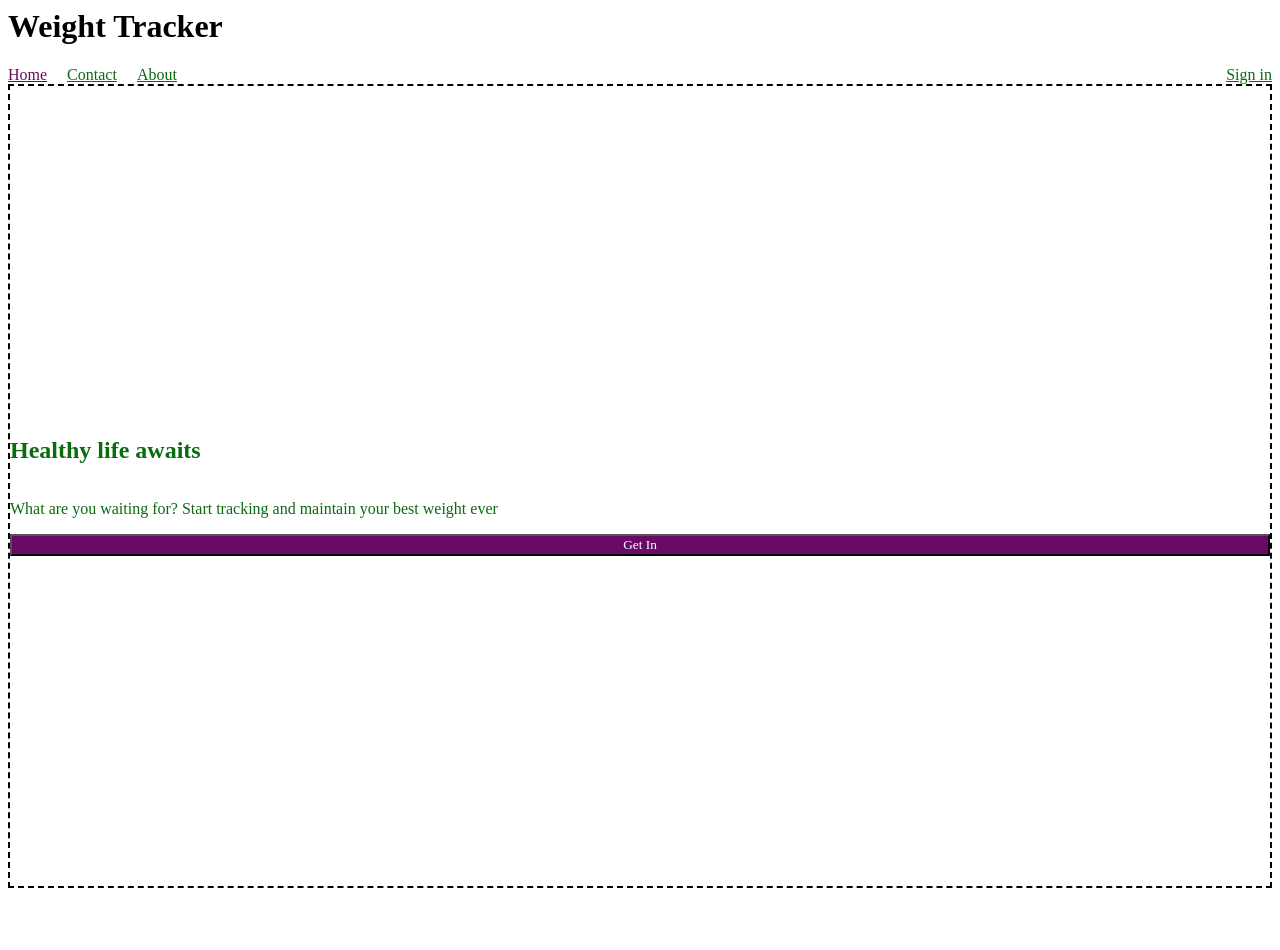
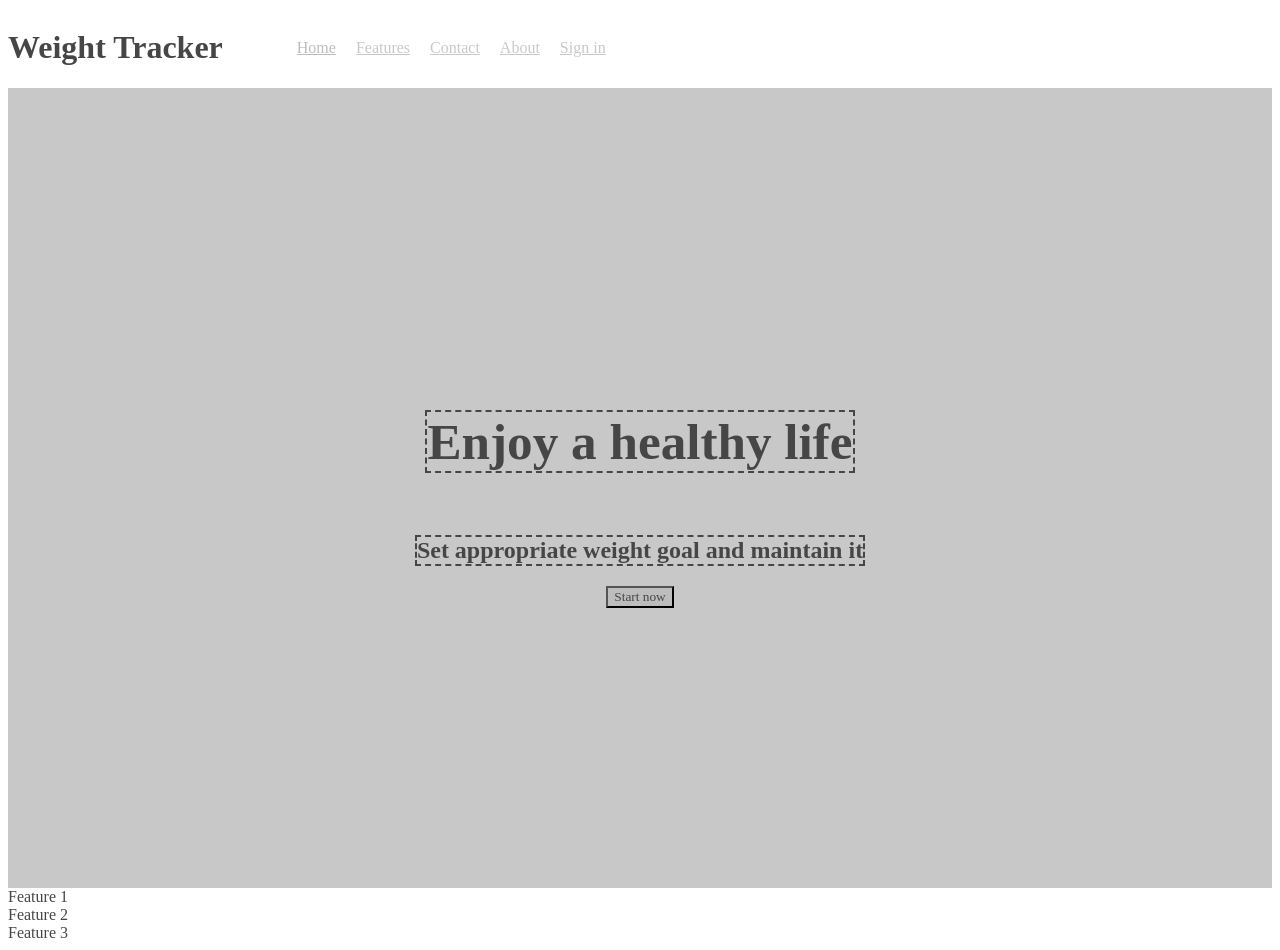
Before and after one commit to hoangluuphuong/weight-tracker, a website built with webpack: page src/index.html in a window 1280 px wide. Before the commit the page ends 896 px from the top, so only its background shows below. Built offline with nearby package versions, Linux system fonts and the light colour scheme.

Commit message:
Initial implementation of the front page

```diff
--- a/src/index.html
+++ b/src/index.html
@@ -7,21 +7,26 @@
     <meta name="viewport" content="width=device-width, initial-scale=1">
 </head>
 <body>
-    <header>
-        <h1>Weight Tracker</h1>
-        <!-- <img id="logo" alt="Weight Tracker Logo"> -->
+    <header class="main-header">
+        <h1 class="header-logo">Weight Tracker</h1>
+        <nav id="top-navigation" class="topnav">
+            <a class="nav-item active-link" href="#home">Home</a>
+            <a class="nav-item" href="#features">Features</a>
+            <a class="nav-item" href="#contact">Contact</a>
+            <a class="nav-item" href="#about">About</a>
+            <a class="nav-item push-right" href="#login-signup">Sign in</a>
+        </nav>
     </header>
-    <nav id="top-navigation" class="topnav">
-        <a class="nav-item active-link" href="#home">Home</a>
-        <a class="nav-item" href="#contact">Contact</a>
-        <a class="nav-item" href="#about">About</a>
-        <a class="nav-item push-right" href="#login-signup">Sign in</a>
-    </nav>
     <main id="main-content">
         <section class="main">
-            <h1 class="main-message">Healthy life awaits</h1>
-            <p class="secondary-message">What are you waiting for? Start tracking and maintain your best weight ever</p>
-            <button class="action-button">Get In</button>
+            <h1 class="main-message">Enjoy a healthy life</h1>
+            <h2 class="secondary-message">Set appropriate weight goal and maintain it</h2>
+            <button class="action-button">Start now</button>
+        </section>
+        <section id="features">
+            <div id="feature-1">Feature 1</div>
+            <div id="feature-2">Feature 2</div>
+            <div id="feature-3">Feature 3</div>
         </section>
     </main>
 </body>
--- a/src/styles/style.css
+++ b/src/styles/style.css
@@ -2,11 +2,16 @@
   font-family: FiraSans;
   src: url(https://fonts.googleapis.com/css?family=Fira+Sans);
 }
+html {
+  -moz-filter: grayscale(100%);
+    -webkit-filter: grayscale(100%);
+    filter: gray; /* IE6-9 */
+    filter: grayscale(100%);
+}
 body {
-  --background-colour: #FFFFFF; /* White */
-  --text-colour: #000000; /* Black */
   /*
-   * This is the colour used for where I want to have the audience focus
+   * This is the dominant colour, which should be featured in large areas and in the icons. This is where I want to have to
+   *  audience focus.
    *  * Logo
 	 *  * Menu Tabs
 	 *  * Call to Action Button
@@ -14,23 +19,40 @@ body {
 	 *  * Title and Headlines
 	 *  * Button
    */
-  --dominant-colour: #0A6B0F; /* Deep green */
-  /*
-   * This must be applied to 30% of the site, used to indicate secondary information.
-   */
-  --secondary-colour: #4F6650; /* Feldgrau */
+  --dominant-colour: rgba(102, 238, 119, 1); /* #66EE77 */
   /*
    * Used to hightlight secondary information on the website, which should be applied to about 10% of the site.
-   *  This colour must heavily contrasted the dominant colours.
+   *  This colour must heavily contrasted the dominant colours. This is used in very small area, for buttons and in the icons.
+   *  The less to use this colour, the more it will stand out.
+   *  --accent-colour: #6B0A66;
    */
-  --accent-colour: #6B0A66;
-  --accent-text-colour: #FFFFFF;
+  --accent-colour: rgba(255, 178, 109, 1); /* #FFB26D */
+  /*
+   * Neutral colours
+   */
+  --white-background: rgba(255, 255, 255, 1); /* #FFFFFF */
+  /*
+   * This light background can be used to differentiate against the main background colour
+   */
+  --light-background: rgba(232, 249, 234, 1); /* #E8F9EA*/
+  --text-colour: rgba(67, 71, 67, 1); /* #434743*/
 
-  background-color: var(--background-colour);
+  background-color: var(--white-background);
   color: var(--text-colour);
   font-family: FiraSans;
 }
-
+/*
+ * The main header
+ */
+.main-header {
+  display: flex;
+  flex-direction: row;
+  align-items: center;
+}
+.header-logo {
+  border-right: 2em solid transparent;
+  background-clip: padding-box;
+}
 /*
  * The top navigation bar
  */
@@ -38,7 +60,6 @@ body {
   display: flex;
   flex-direction: row;
   color: var(--dominant-colour);
-  margin: 0 -10px;
 }
 .nav-item {
   color: var(--dominant-colour);
@@ -47,81 +68,37 @@ body {
 .active-link {
   color: var(--accent-colour);
 }
-.push-right {
-  margin-left: auto;
-}
+
 /*
- * The header
+ * The main content
  */
 .main {
   display: flex;
   flex-direction: column;
   justify-content: center;
+  height: 100vh;
+  align-items: center;
+  background-color: var(--dominant-colour);
+}
+.main-message {
+  color: var(--text-colour);
+  font-size: 4vw;
   border-style: dashed;
   border-width: 2px;
-  height: 100vh;
-}
-.main-message {
-  color: var(--dominant-colour);
 }
 
 .secondary-message {
-  color: var(--dominant-colour);
+  color: var(--text-colour);
+  border-style: dashed;
+  border-width: 2px;
 }
 
 .action-button {
   background-color: var(--accent-colour);
   color: var(--accent-text-colour);
   font-family: FiraSans;
+  color: var(--text-colour);
 }
 /*
- * The image slider
+ * The Features section
  */
-#image-slider {
-  position: relative;
-  display: flex;
-}
-
-.slider-panel {
-  position: absolute;
-  bottom: 5px;
-  display: flex;
-  flex-direction: row;
-  align-items: center;
-  width: 100%;
-}
-
-.slider-button {
-  border-radius: 50%;
-  border-width: 2px;
-  border-style: solid;
-  border-color: green;
-  width: 23px;
-  height: 23px;
-  background-color: transparent;
-  margin-left: 10px;
-  justify-content: space-around;
-  cursor: pointer;
-}
-
-a.slider-button:hover {
-  background-color:yellow!important;
-}
-
-.navigation-arrow {
-  color:antiquewhite!important;
-  font-size: 2em;
-  cursor: pointer;
-}
-
-div.navigation-arrow:hover {
-  color:yellow!important;
-}
-
-.navigation-arrow-left {
-  margin-right: auto;
-}
-
-.navigation-arrow-right {
-  margin-left: auto;
-}
```
